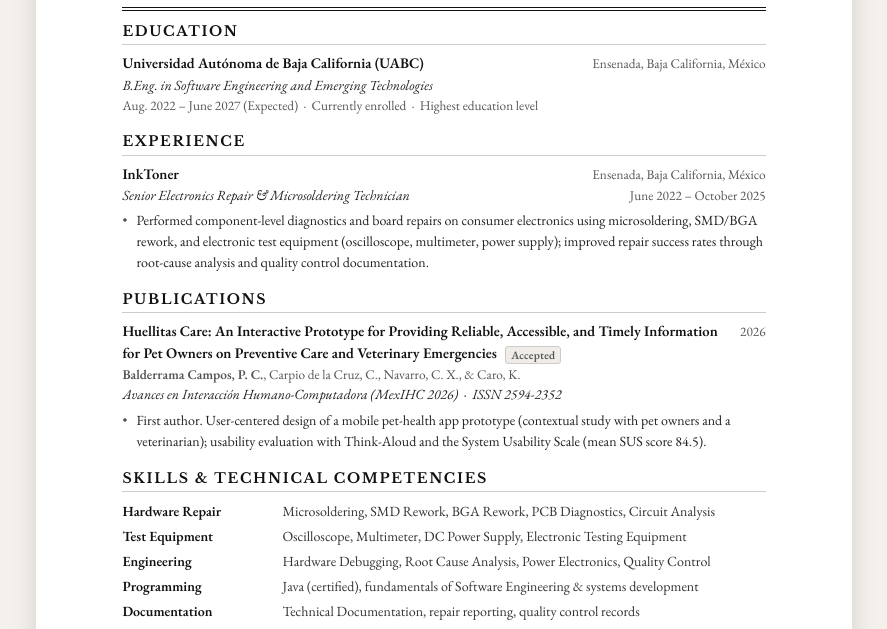
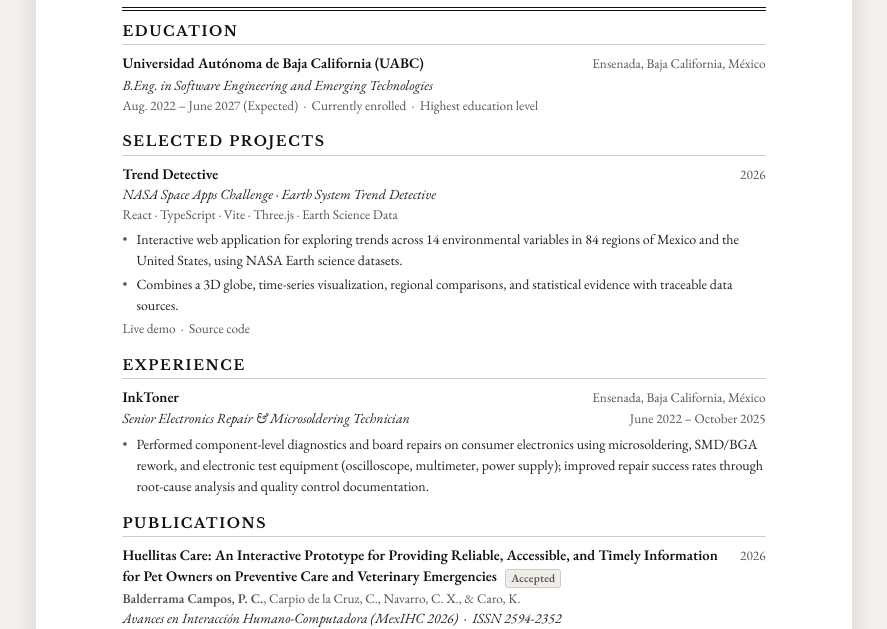
Before and after one commit to PedroxionX/PedroxionX, a plain HTML site: page site/index.html in a window 1280 px wide. Shown: the part 169-798 px from the top of the page, without its empty margins (196-1083 px from the left). Drawn offline with nearby package versions, Linux system fonts and the light colour scheme.

Commit message:
Feature Trend Detective in profile and resume

```diff
--- a/site/index.html
+++ b/site/index.html
@@ -177,6 +177,28 @@
     </div>
   </div>
 
+  <!-- PROJECTS -->
+  <div class="section">
+    <div class="section-title">Selected Projects</div>
+    <div class="exp-entry">
+      <div class="row-space">
+        <span class="exp-company">Trend Detective</span>
+        <span class="right-label">2026</span>
+      </div>
+      <div class="exp-title">NASA Space Apps Challenge · Earth System Trend Detective</div>
+      <div class="edu-detail">React · TypeScript · Vite · Three.js · Earth Science Data</div>
+      <ul class="exp-bullets">
+        <li>Interactive web application for exploring trends across 14 environmental variables in 84 regions of Mexico and the United States, using NASA Earth science datasets.</li>
+        <li>Combines a 3D globe, time-series visualization, regional comparisons, and statistical evidence with traceable data sources.</li>
+      </ul>
+      <div class="edu-detail">
+        <a href="https://nasachallenge-nine.vercel.app" class="cert-link">Live demo</a>
+        &nbsp;·&nbsp;
+        <a href="https://github.com/PedroxionX/tren-detective-ae" class="cert-link">Source code</a>
+      </div>
+    </div>
+  </div>
+
   <!-- EXPERIENCE -->
   <div class="section">
     <div class="section-title">Experience</div>
```
Also changed, not shown: assets/trend-detective.jpg (added), 1 other file.
